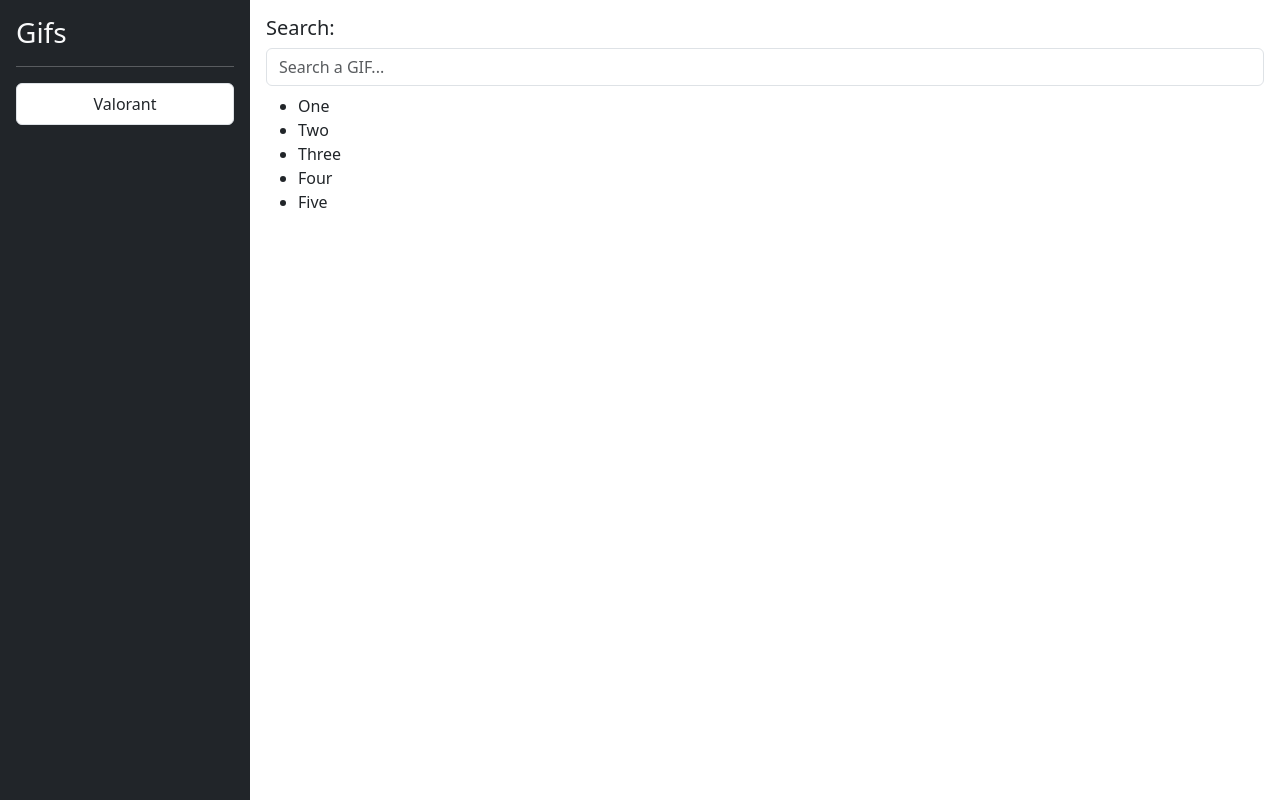
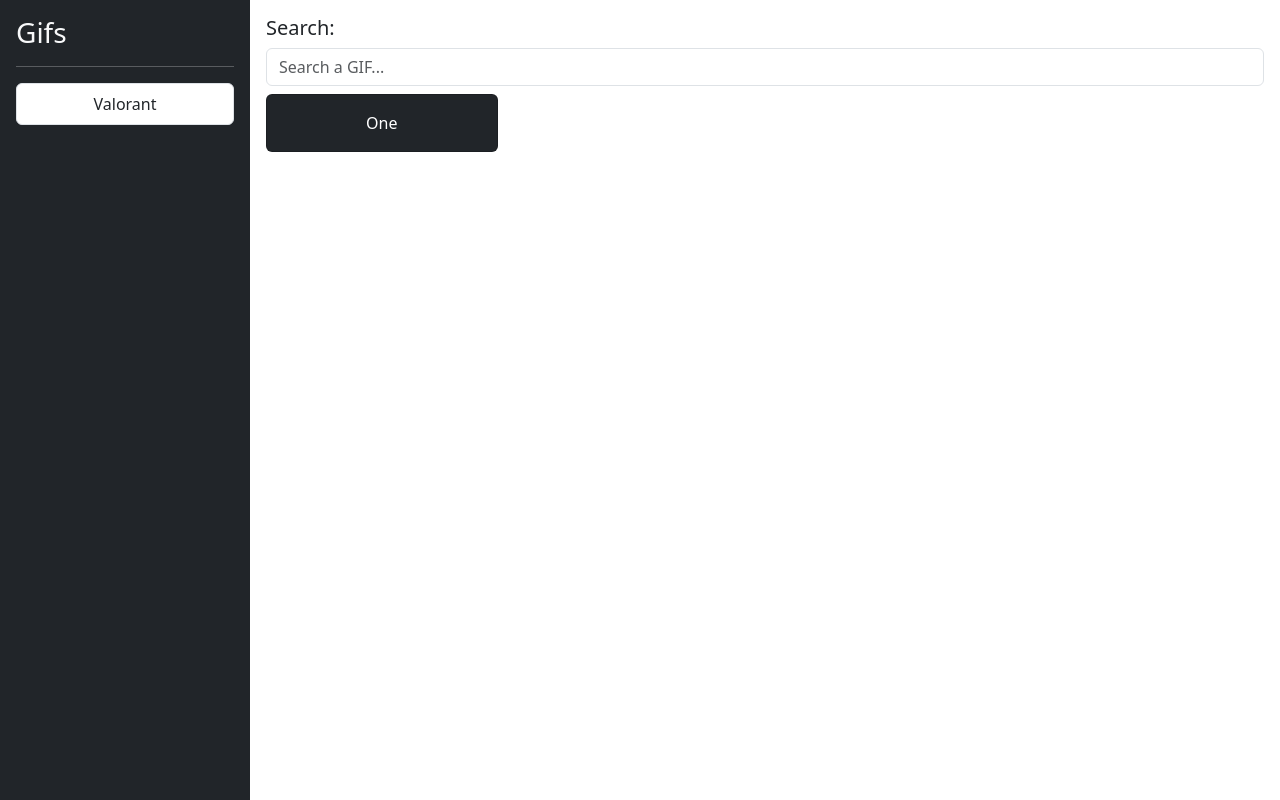
Before and after one commit to javierdearcos/angular, an Angular app in the folder 04-gifs-app/: page / in a window 1280 px wide. Built offline with nearby package versions, Linux system fonts and the light colour scheme.

Commit message:
Create card list component

```diff
--- a/04-gifs-app/src/app/gifs/components/card-list/card-list.component.html
+++ b/04-gifs-app/src/app/gifs/components/card-list/card-list.component.html
@@ -1,7 +1,10 @@
-<ul>
-  <li>One</li>
-  <li>Two</li>
-  <li>Three</li>
-  <li>Four</li>
-  <li>Five</li>
-</ul>
+<div class="row">
+  <div class="col-md-3 col-sm-6">
+    <div class="card mb-2 text-center bg-dark">
+      <!-- TODO: Add Image -->
+      <div class="card-body text-white">
+        <p class="card-text">One</p>
+      </div>
+    </div>
+  </div>
+</div>
```
